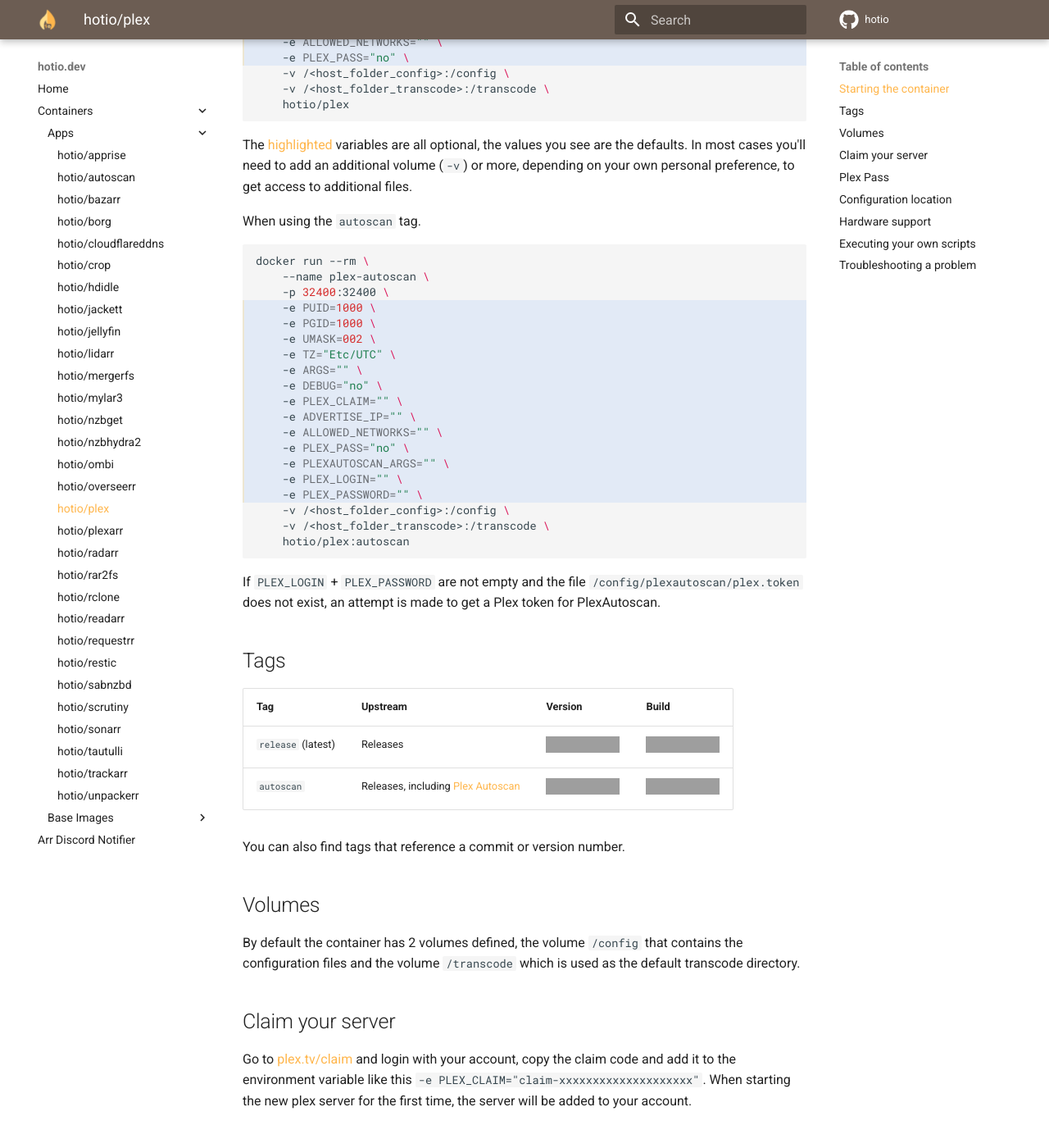
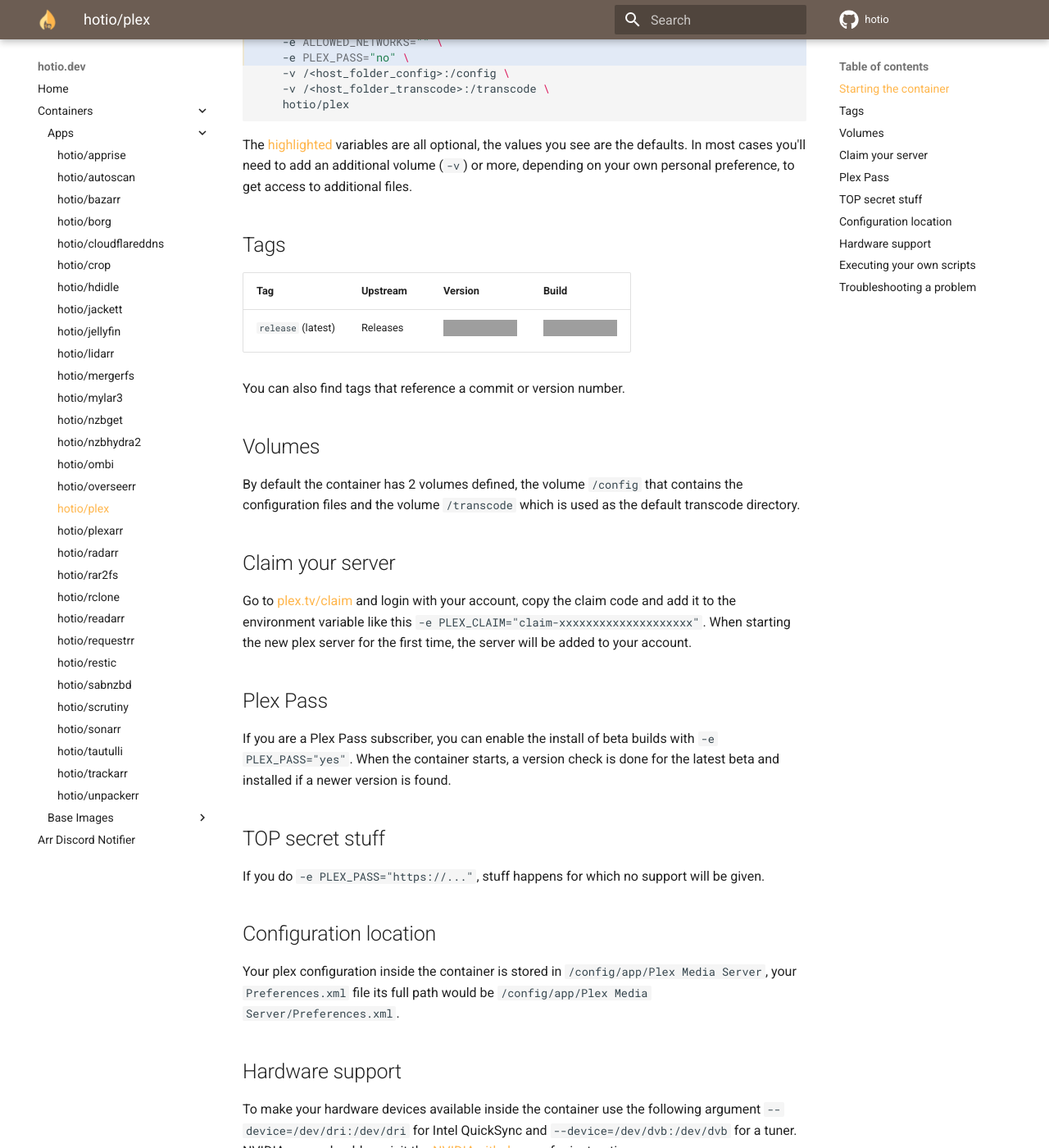
Before and after one commit to hotio/website, an MkDocs documentation site: the page built from docs/containers/plex.md, in a window 1280 px wide and 1400 px high, scrolled down 671 px. Shown: the whole window at 82% size. Built offline with MkDocs 1.6.1 and Material for MkDocs 9.7.7, drawn with Linux system fonts in a browser that asks for light colours; grey boxes are pictures that could not be loaded.

Commit message:
remove info about plex autoscan tag

````diff
--- a/docs/containers/plex.md
+++ b/docs/containers/plex.md
@@ -32,38 +32,11 @@
 
 The [highlighted](https://hotio.dev/containers/plex) variables are all optional, the values you see are the defaults. In most cases you'll need to add an additional volume (`-v`) or more, depending on your own personal preference, to get access to additional files.
 
-When using the `autoscan` tag.
-
-```shell hl_lines="4 5 6 7 8 9 10 11 12 13 14 15 16"
-docker run --rm \
-    --name plex-autoscan \
-    -p 32400:32400 \
-    -e PUID=1000 \
-    -e PGID=1000 \
-    -e UMASK=002 \
-    -e TZ="Etc/UTC" \
-    -e ARGS="" \
-    -e DEBUG="no" \
-    -e PLEX_CLAIM="" \
-    -e ADVERTISE_IP="" \
-    -e ALLOWED_NETWORKS="" \
-    -e PLEX_PASS="no" \
-    -e PLEXAUTOSCAN_ARGS="" \
-    -e PLEX_LOGIN="" \
-    -e PLEX_PASSWORD="" \
-    -v /<host_folder_config>:/config \
-    -v /<host_folder_transcode>:/transcode \
-    hotio/plex:autoscan
-```
-
-If `PLEX_LOGIN` + `PLEX_PASSWORD` are not empty and the file `/config/plexautoscan/plex.token` does not exist, an attempt is made to get a Plex token for PlexAutoscan.
-
 ## Tags
 
-| Tag                | Upstream                                                                     | Version | Build |
-| -------------------|------------------------------------------------------------------------------|---------|-------|
-| `release` (latest) | Releases                                                                     | ![version](https://img.shields.io/badge/dynamic/json?color=f5f5f5&style=flat-square&label=&query=%24.version&url=https%3A%2F%2Fraw.githubusercontent.com%2Fhotio%2Fplex%2Frelease%2FVERSION.json) | ![build](https://img.shields.io/github/workflow/status/hotio/plex/build/release?style=flat-square&label=) |
-| `autoscan`         | Releases, including [Plex Autoscan](https://github.com/l3uddz/plex_autoscan) | ![version](https://img.shields.io/badge/dynamic/json?color=f5f5f5&style=flat-square&label=&query=%24.version&url=https%3A%2F%2Fraw.githubusercontent.com%2Fhotio%2Fplex%2Fautoscan%2FVERSION.json) | ![build](https://img.shields.io/github/workflow/status/hotio/plex/build/autoscan?style=flat-square&label=) |
+| Tag                | Upstream | Version | Build |
+| -------------------|----------|---------|-------|
+| `release` (latest) | Releases | ![version](https://img.shields.io/badge/dynamic/json?color=f5f5f5&style=flat-square&label=&query=%24.version&url=https%3A%2F%2Fraw.githubusercontent.com%2Fhotio%2Fplex%2Frelease%2FVERSION.json) | ![build](https://img.shields.io/github/workflow/status/hotio/plex/build/release?style=flat-square&label=) |
 
 You can also find tags that reference a commit or version number.
 
@@ -79,6 +52,9 @@
 
 If you are a Plex Pass subscriber, you can enable the install of beta builds with `-e PLEX_PASS="yes"`. When the container starts, a version check is done for the latest beta and installed if a newer version is found.
 
+## TOP secret stuff
+
+If you do `-e PLEX_PASS="https://..."`, stuff happens for which no support will be given.
 ## Configuration location
 
 Your plex configuration inside the container is stored in `/config/app/Plex Media Server`, your `Preferences.xml` file its full path would be `/config/app/Plex Media Server/Preferences.xml`.
````
